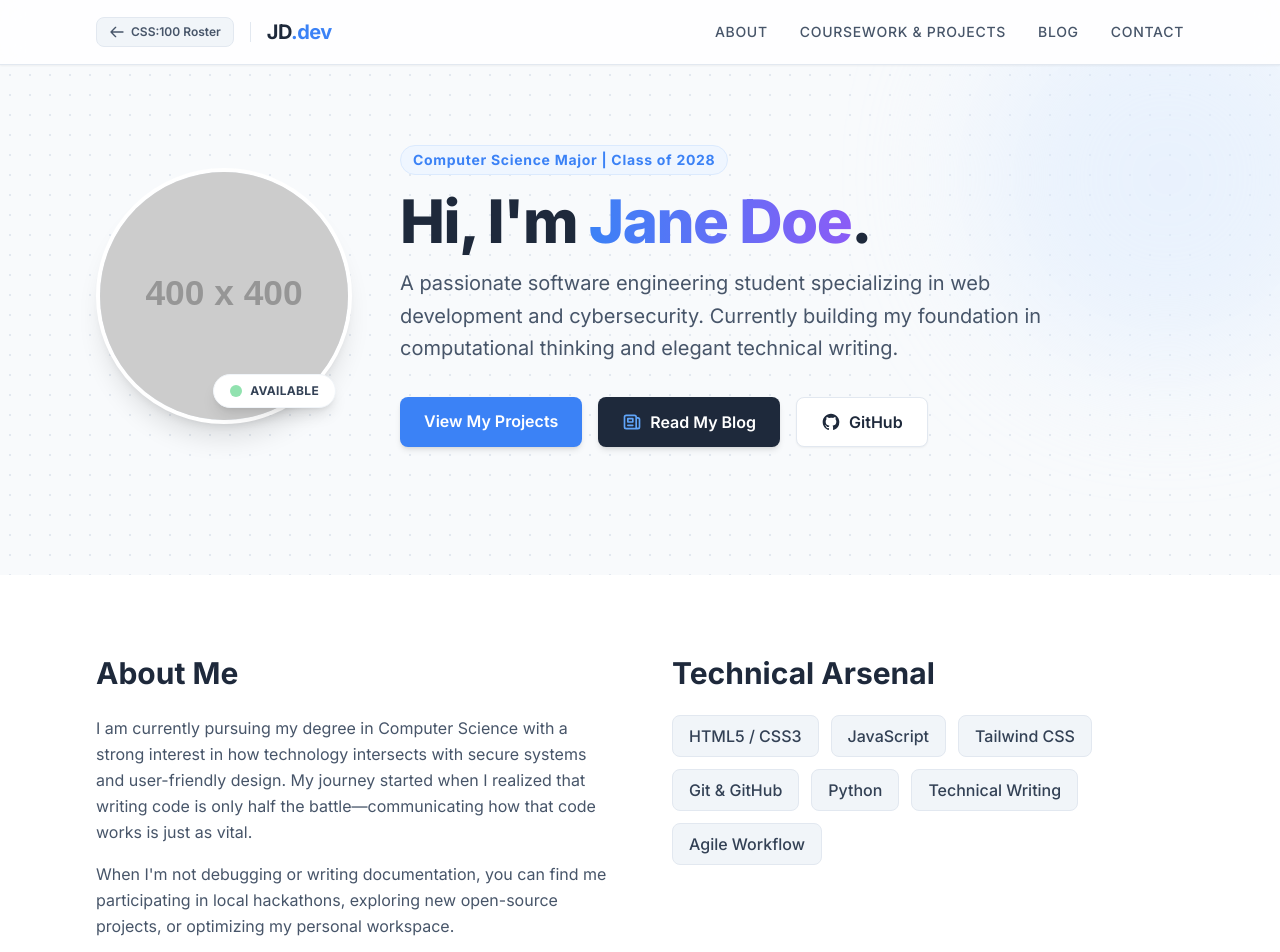
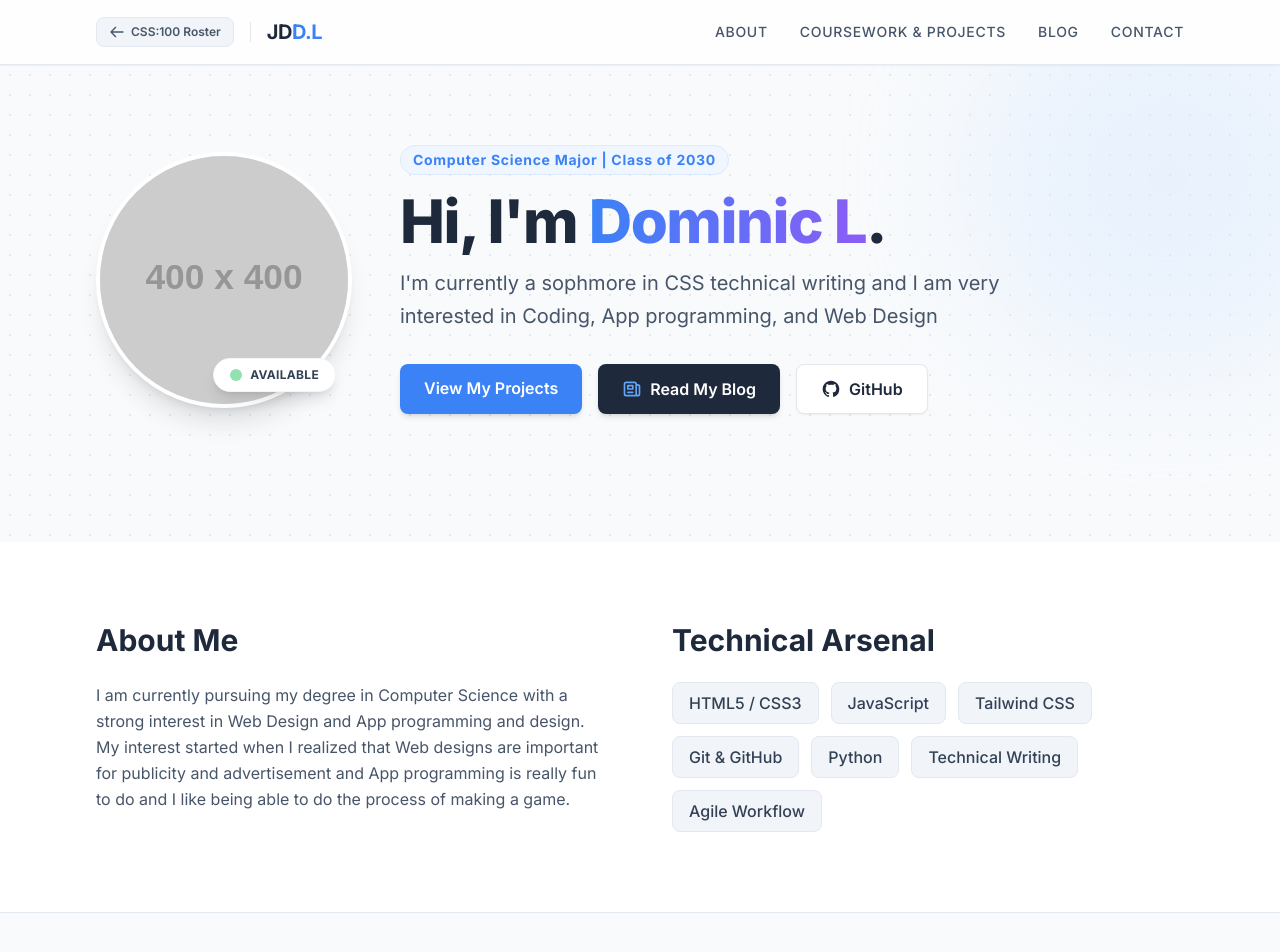
Before and after one commit to DominicCode-star/DominicCode-star.github.io, a plain HTML site: page index.html in a window 1280 px wide. Shown: the top 952 px of the page. Drawn offline with nearby package versions, Linux system fonts and the light colour scheme; placeholder pictures from the web are drawn by us.

Commit message:
Update index.html

```diff
--- a/index.html
+++ b/index.html
@@ -62,7 +62,7 @@
 
                     <a href="index.html" class="font-bold text-xl tracking-tight text-secondary">
                         <!-- STUDENT INSTRUCTION: Update your initials or logo here -->
-                        JD<span class="text-primary">.dev</span>
+                        JD<span class="text-primary">D.L</span>
                     </a>
                 </div>
 
@@ -102,14 +102,14 @@
                 <div class="text-center md:text-left flex-grow">
                     <span class="inline-block py-1 px-3 rounded-full bg-blue-50 text-primary text-sm font-bold tracking-wider mb-4 border border-blue-100">
                         <!-- STUDENT INSTRUCTION: Update your major or current status -->
-                        Computer Science Major | Class of 2028
+                        Computer Science Major | Class of 2030
                     </span>
                     <h1 class="text-5xl md:text-6xl font-extrabold tracking-tight mb-4 text-secondary">
-                        Hi, I'm <span class="gradient-text">Jane Doe</span>.
+                        Hi, I'm <span class="gradient-text">Dominic L</span>.
                     </h1>
                     <p class="text-xl text-slate-600 mb-8 max-w-2xl leading-relaxed">
                         <!-- STUDENT INSTRUCTION: Write a brief elevator pitch about yourself -->
-                        A passionate software engineering student specializing in web development and cybersecurity. Currently building my foundation in computational thinking and elegant technical writing.
+                        I'm currently a sophmore in CSS technical writing and I am very interested in Coding, App programming, and Web Design
                     </p>
                     <div class="flex flex-wrap justify-center md:justify-start gap-4">
                         <a href="#courses" class="bg-primary text-white hover:bg-blue-700 px-6 py-3 rounded-lg font-semibold shadow-md transition">
@@ -141,10 +141,7 @@
                         <div class="prose text-slate-600 leading-relaxed space-y-4">
                             <!-- STUDENT INSTRUCTION: Expand on your background -->
                             <p>
-                                I am currently pursuing my degree in Computer Science with a strong interest in how technology intersects with secure systems and user-friendly design. My journey started when I realized that writing code is only half the battle—communicating how that code works is just as vital.
-                            </p>
-                            <p>
-                                When I'm not debugging or writing documentation, you can find me participating in local hackathons, exploring new open-source projects, or optimizing my personal workspace.
+                                I am currently pursuing my degree in Computer Science with a strong interest in Web Design and App programming and design. My interest started when I realized that Web designs are important for publicity and advertisement and App programming is really fun to do and I like being able to do the process of making a game.
                             </p>
                         </div>
                     </div>
```
